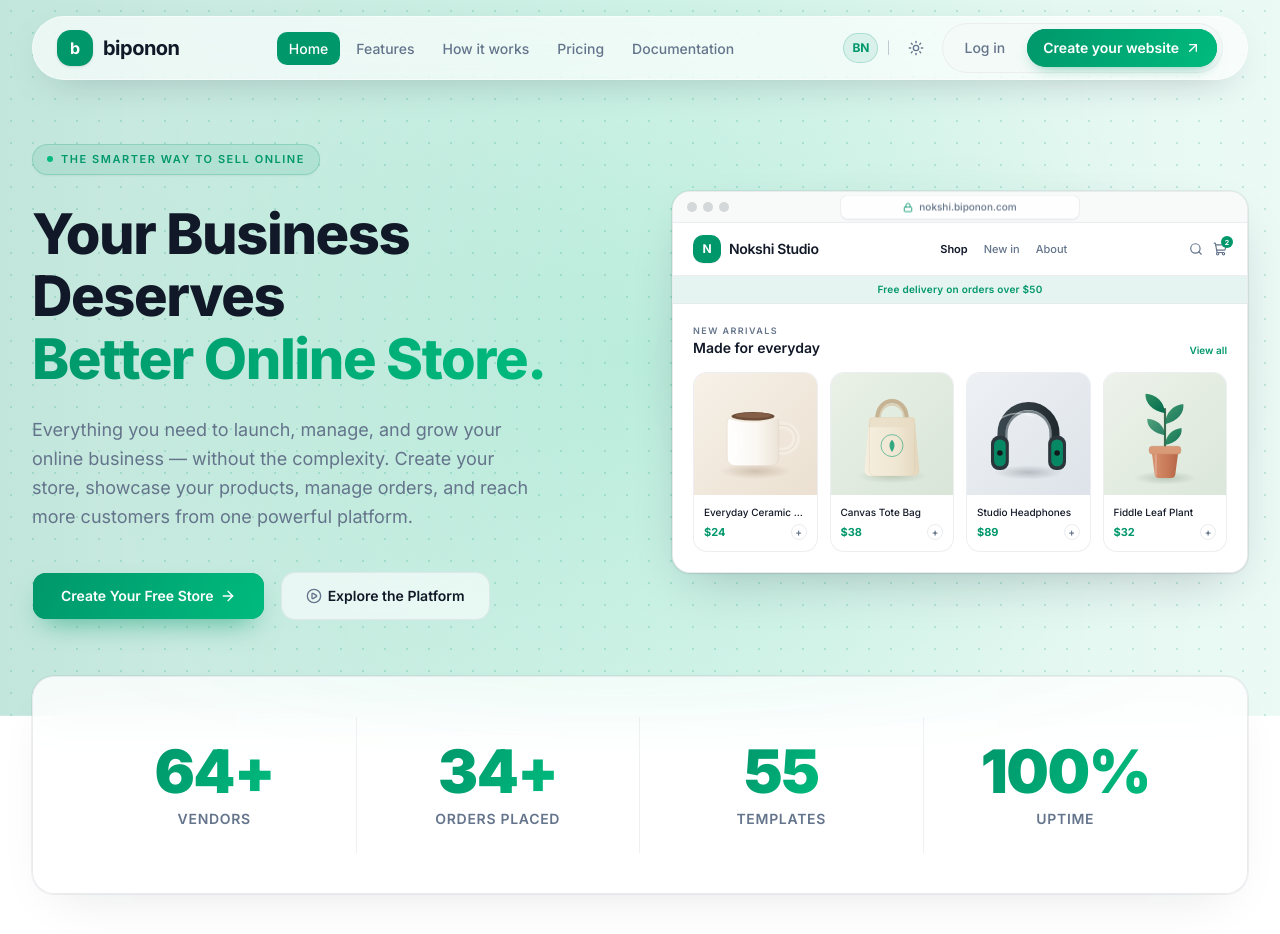
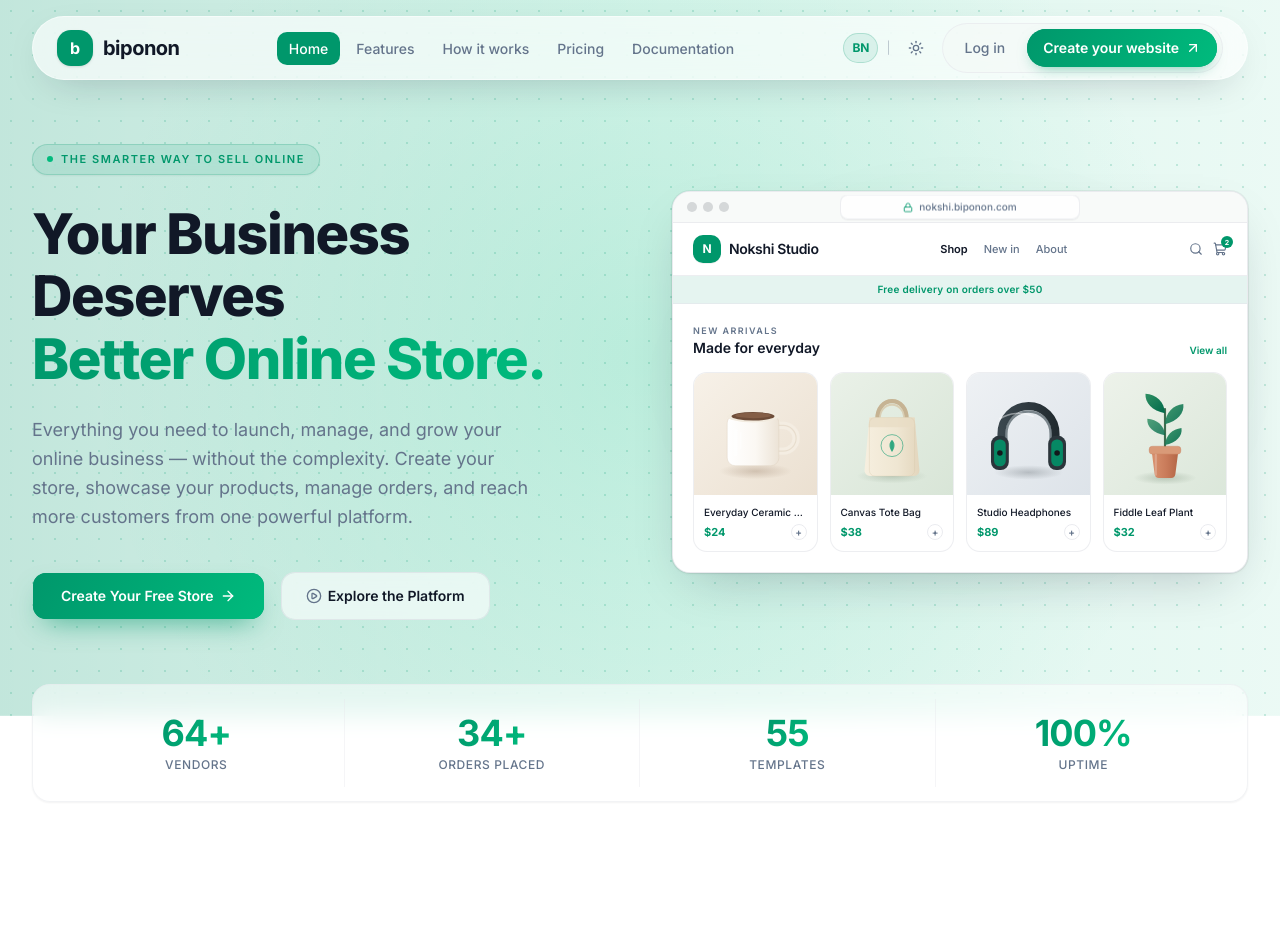
Before and after one commit to tfshorifulislam/biponon, a Next.js app: page / in a window 1280 px wide. Shown: the top 934 px of the page. After the commit the page ends 858 px from the top, so only its background shows below. Built offline with nearby package versions, Linux system fonts and the light colour scheme.

Commit message:
update static section

```diff
--- a/src/components/banner/statsSection.tsx
+++ b/src/components/banner/statsSection.tsx
@@ -119,20 +119,10 @@ export function StatsSection() {
     <section
       ref={sectionRef}
       aria-label="Biponon platform statistics"
-      className="relative z-10 w-full px-4 pb-16 sm:px-6 sm:pb-20 lg:px-8 -mt-6 sm:-mt-8 lg:-mt-10"
+      className="relative z-10 w-full px-4 pb-10 sm:px-6 sm:pb-14 lg:px-8 -mt-4 sm:-mt-6 lg:-mt-8"
     >
       <div className="mx-auto w-full max-w-7xl">
-        <div className="relative overflow-hidden rounded-2xl border border-border/80 bg-card/80 p-3 shadow-[0_20px_50px_-24px_rgba(15,23,42,0.12)] ring-1 ring-black/5 backdrop-blur-xl sm:rounded-3xl sm:p-8 lg:p-10 dark:border-white/10 dark:bg-card/60 dark:shadow-[0_24px_60px_-24px_rgba(0,0,0,0.7)] dark:ring-white/10">
-          {/* Subtle decorative background shimmer */}
-          <div
-            aria-hidden
-            className="pointer-events-none absolute -inset-x-20 -top-20 -z-10 h-20 rounded-full opacity-40 blur-3xl dark:opacity-20"
-            style={{
-              background:
-                "radial-gradient(ellipse at center, color-mix(in srgb, var(--brand-secondary) 25%, transparent), transparent 70%)",
-            }}
-          />
-
+        <div className="rounded-2xl border border-border/50 bg-card/50 p-2 shadow-xs backdrop-blur-md dark:border-white/10 dark:bg-card/40 sm:p-3 lg:px-4 lg:py-3.5">
           <div className="grid grid-cols-2 lg:grid-cols-4">
             {STATS_DATA.map((stat, idx) => {
               const currentVal = counts[idx];
@@ -146,28 +136,28 @@ export function StatsSection() {
                 <div
                   key={stat.id}
                   className={cn(
-                    "flex flex-col items-center justify-center p-3 text-center sm:p-6",
-                    // Mobile 2x2 grid dividers:
+                    "flex flex-col items-center justify-center px-3 py-2.5 text-center sm:px-4 sm:py-3.5",
+                    // Mobile 2x2 grid subtle dividers:
                     idx % 2 === 0
-                      ? "border-r border-border/60"
+                      ? "border-r border-border/40 dark:border-white/10"
                       : "",
                     idx < 2
-                      ? "border-b border-border/60 lg:border-b-0"
+                      ? "border-b border-border/40 dark:border-white/10 lg:border-b-0"
                       : "",
                     // Desktop dividers:
                     idx < STATS_DATA.length - 1
-                      ? "lg:border-r lg:border-border/60"
+                      ? "lg:border-r lg:border-border/40 dark:lg:border-white/10"
                       : "lg:border-r-0"
                   )}
                 >
                   <div className="flex items-baseline justify-center">
-                    <span className="font-heading brand-gradient-text text-3xl font-black tracking-tight sm:text-5xl lg:text-5xl xl:text-6xl">
+                    <span className="font-heading brand-gradient-text text-2xl font-bold tracking-tight sm:text-3xl lg:text-[2rem] xl:text-4xl">
                       {displayVal}
                       <span className="inline">{stat.suffix}</span>
                     </span>
                   </div>
 
-                  <p className="mt-1.5 text-[11px] font-semibold uppercase tracking-[0.08em] text-muted-foreground sm:mt-2 sm:text-sm sm:tracking-wider">
+                  <p className="mt-0.5 text-[11px] font-medium uppercase tracking-wider text-muted-foreground sm:mt-1 sm:text-xs">
                     {label || stat.defaultLabel}
                   </p>
                 </div>
```
